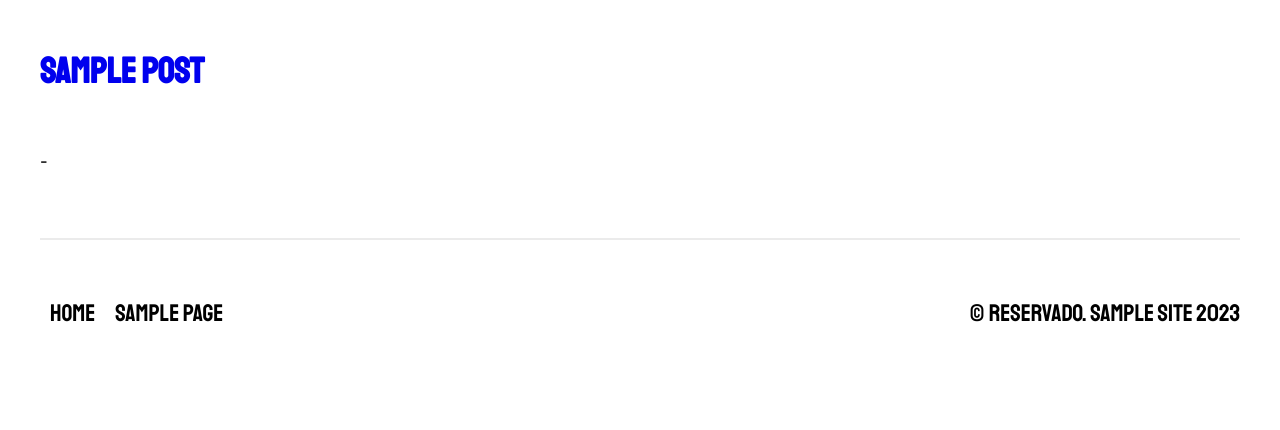
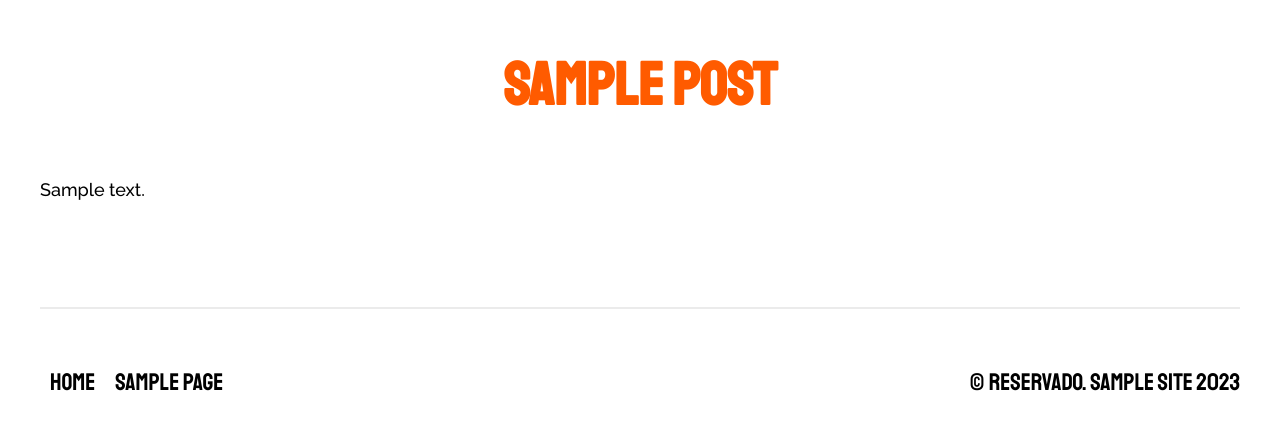
Before and after one commit to DanielHernandezGalvez/PHP, a WordPress theme: template gymfitness/page-listado-clases.php in a window 1280 px wide. Shown: the part 197-627 px from the top of the page. Run offline with PHP 8.4 and a stand-in for WordPress, Linux system fonts and the light colour scheme; the site name, menu and one post (Sample post) are stand-ins, and other content is empty.

Commit message:
plugin styled

```diff
--- a/gymfitness/page-listado-clases.php
+++ b/gymfitness/page-listado-clases.php
@@ -6,6 +6,9 @@
 get_header();
 ?>
 <main class="contenedor seccion">
+<?php
+    get_template_part("template-parts/pagina");
+    ?>
     <ul class="listado-grid">
         <?php
         $args = array(
--- a/gymfitness/style.css
+++ b/gymfitness/style.css
@@ -84,11 +84,11 @@
   height: auto;
 }
 
-hr{
+hr {
   border: 1px solid var(--gris-claro);
 }
 
-.imagen-destacada{
+.imagen-destacada {
   margin-bottom: 3rem;
 }
 
@@ -97,7 +97,7 @@
   margin: 0 auto;
 }
 
-.contenido-centrado{
+.contenido-centrado {
   width: min(95%, 80rem);
 }
 
@@ -160,7 +160,6 @@
   padding: 0.5rem 2rem;
 }
 
-
 @media (min-width: 768px) {
   .menu-principal a {
     position: relative;
@@ -170,7 +169,6 @@
   .menu-principal .current_page_item {
     border-bottom: 3px solid var(--primario);
   }
-
 
   .menu-principal a::before,
   .menu-principal a::after {
@@ -202,15 +200,13 @@
   }
 }
 
-
 /* Footer */
 
-.contenido-footer{
- padding: 4rem 0;
-
+.contenido-footer {
+  padding: 4rem 0;
 }
-@media (min-width: 768px){
-  .contenido-footer{
+@media (min-width: 768px) {
+  .contenido-footer {
     display: flex;
     justify-content: space-between;
   }
@@ -232,15 +228,62 @@
   border-bottom: none;
 } */
 
-.copyright{
+.copyright {
   text-align: center;
   font-family: var(--fuente-headings);
   font-size: 1.8rem;
   margin: 2rem 0 0 0;
 }
-@media (min-width: 768px){
-  .copyright{
+@media (min-width: 768px) {
+  .copyright {
     font-size: 2.4rem;
     margin: 0;
   }
 }
+
+/* Cards */
+.listado-grid {
+  margin-top: 4rem;
+  display: grid;
+  gap: 2rem;
+}
+
+@media (min-width: 768px) {
+  .listado-grid {
+    grid-template-columns: repeat(2, 1fr);
+  }
+}
+
+.card {
+  background-image: linear-gradient(to bottom, transparent 0, rgb(0 0 0 / 0.7));
+  position: relative;
+  overflow: hidden;
+}
+
+.card:hover img {
+  transform: scale(1.1);
+}
+
+.card img {
+  display: block;
+  position: relative;
+  z-index: -1;
+  height: 40rem;
+  object-fit: cover;
+  transition: transform 300ms ease;
+}
+
+.card .contenido {
+  position: absolute;
+  bottom: 0;
+  left: 0;
+  padding: 2rem;
+}
+
+.card .contenido h3 {
+  color: var(--blanco);
+  margin: 0;
+}
+.card .contenido p {
+  color: var(--blanco);
+}
```
